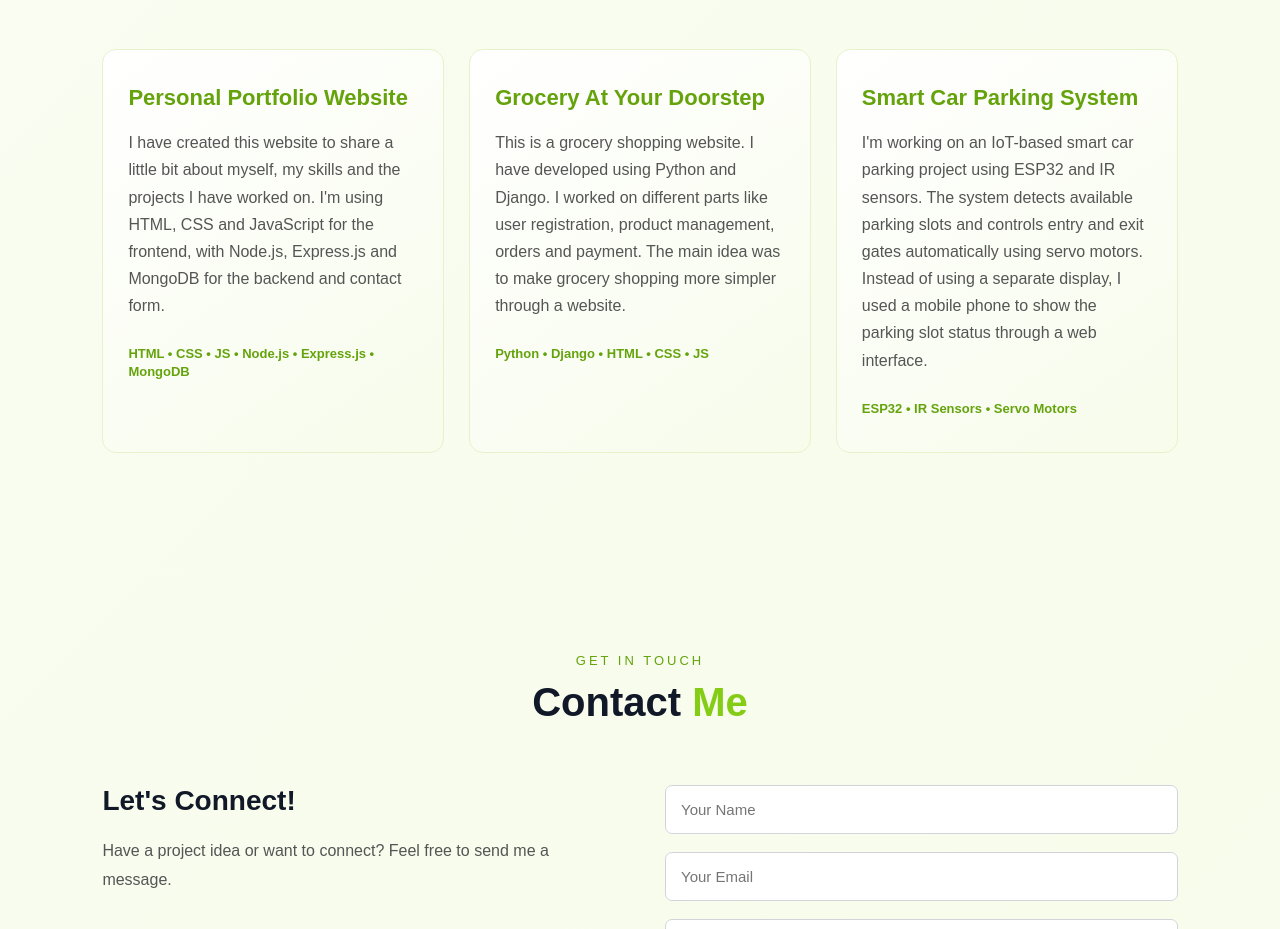
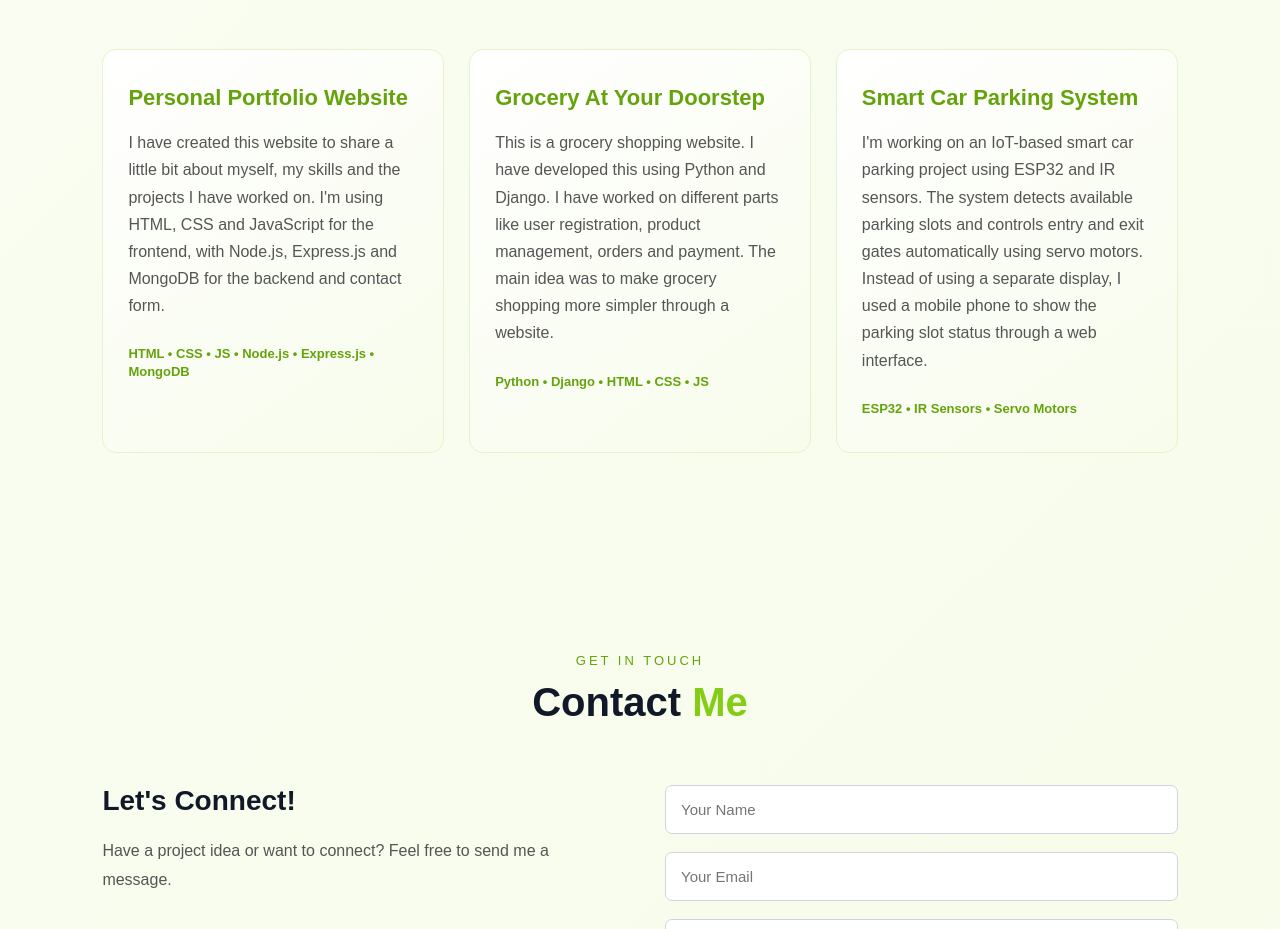
Before and after one commit to umangmakwana887-netizen/My-Portfolio, a plain HTML site: page frontend/index.html in a window 1280 px wide. Shown: the part 2220-3149 px from the top of the page. Drawn offline with Linux system fonts and the light colour scheme.

Commit message:
Fix project descriptions grammar

```diff
--- a/frontend/index.html
+++ b/frontend/index.html
@@ -225,8 +225,8 @@
                 <h3>Grocery At Your Doorstep</h3>
 
                 <p>
-                    This is a grocery shopping website. I have developed using
-                    Python and Django. I worked on different parts like
+                    This is a grocery shopping website. I have developed this using
+                    Python and Django. I have worked on different parts like
                     user registration, product management, orders and payment.
                     The main idea was to make grocery shopping more simpler through a website.
                 </p>
```
